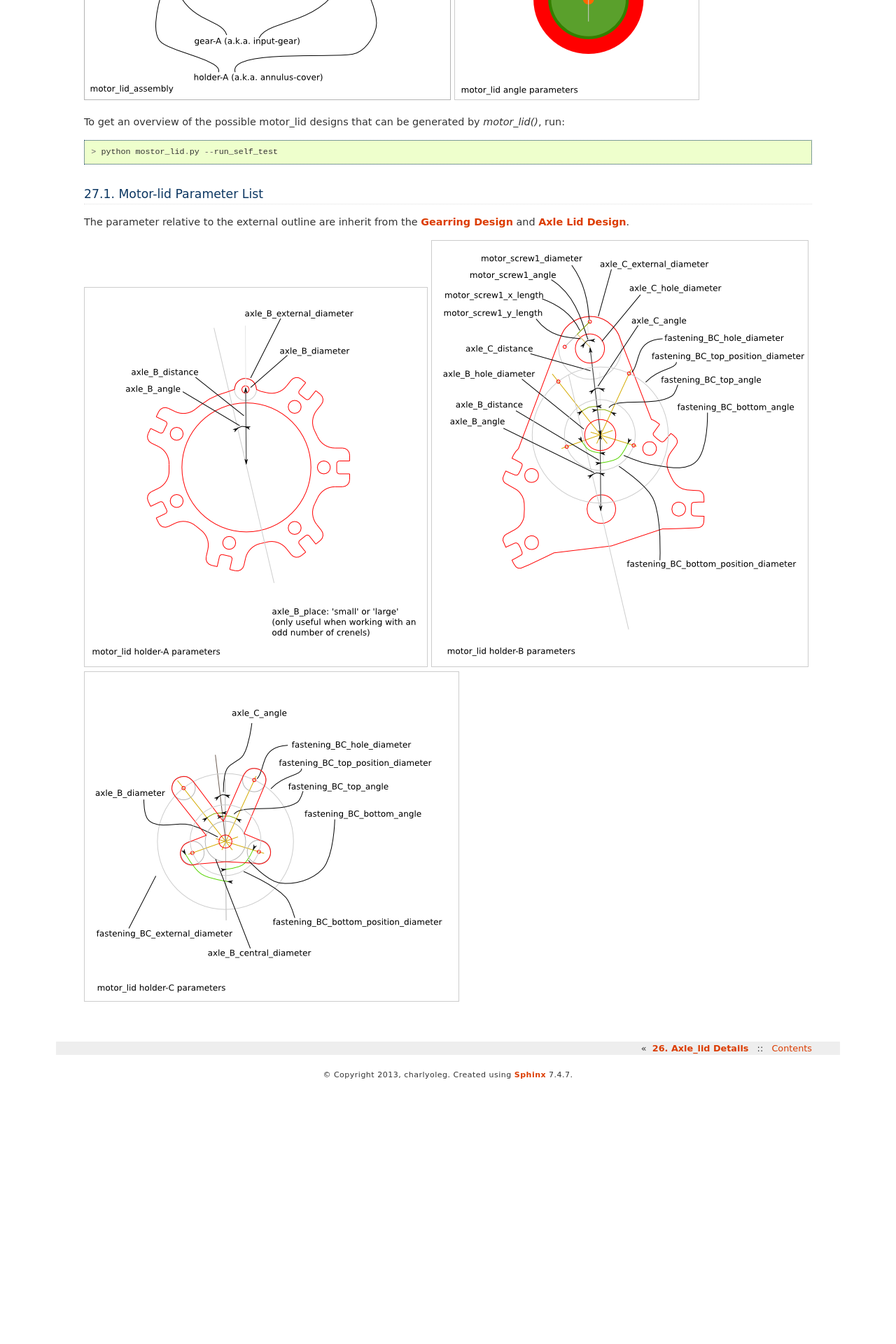
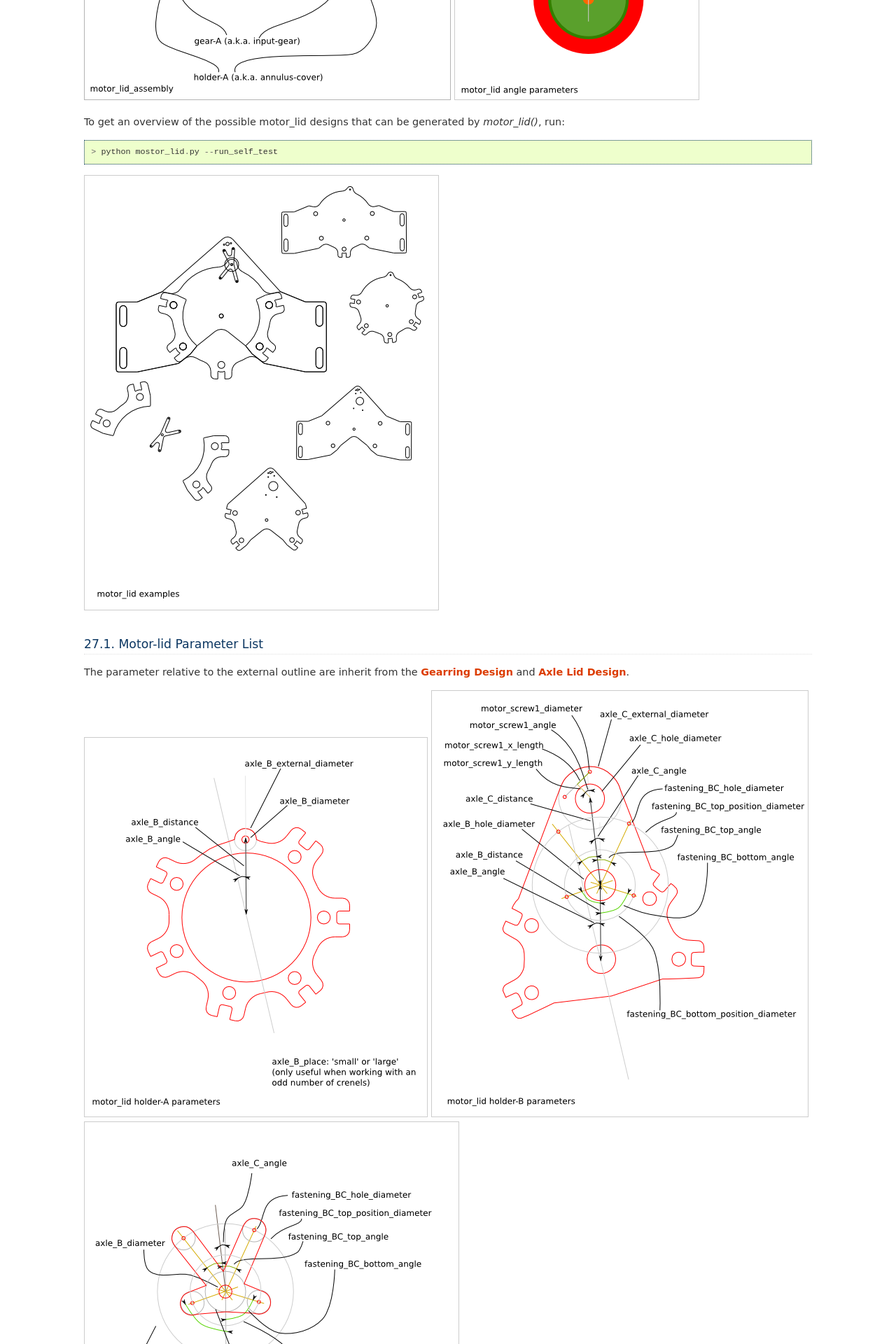
Before and after one commit to charlyoleg/Cnc25D, a Sphinx documentation site: the page built from docs/motor_lid_design.rst, in a window 1280 px wide. Shown: the part 702-2622 px from the top of the page at 70% size. Built offline with Sphinx 7.4.7, drawn with Linux system fonts in a browser that asks for light colours; formulas are drawn with MathJax 3; before the commit the page ends 2254 px from its top, so only the background shows below that.

Commit message:
[motor_lid] doc up-to-date

```diff
--- a/docs/motor_lid_design.rst
+++ b/docs/motor_lid_design.rst
@@ -15,6 +15,8 @@ To get an overview of the possible motor_lid designs that can be generated by *m
 
   > python mostor_lid.py --run_self_test
 
+.. image:: images/motor_lid_examples.png
+
 Motor-lid Parameter List
 ========================
 
```
Also changed, not shown: docs/images/motor_lid_examples.png (added), docs/motor_lid_examples.svg (added).
